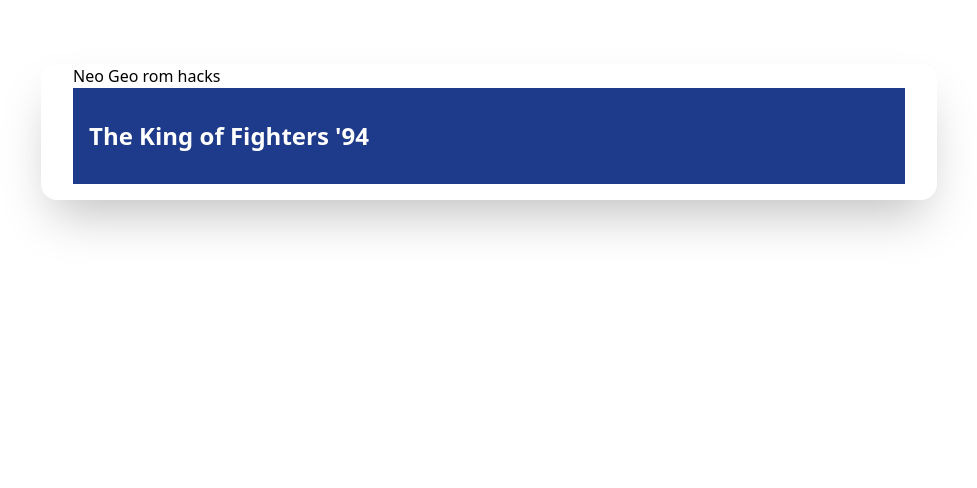
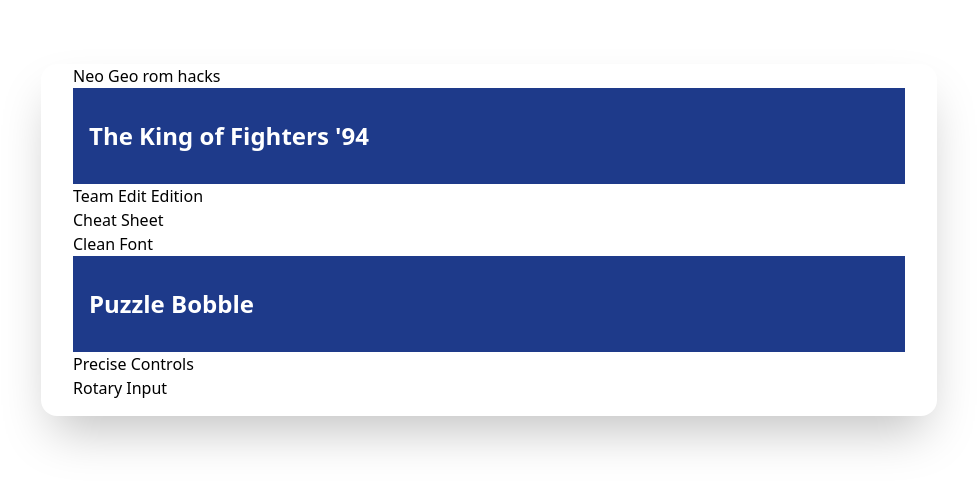
Before and after one commit to city41/neorh, a Next.js app: page / in a window 1280 px wide. Shown: the top 488 px of the page, without its empty margins (151-1128 px from the left). Built offline with nearby package versions, Linux system fonts and the light colour scheme.

Commit message:
pbobblen stub

```diff
--- a/src/components/IndexPage/GameEntry.tsx
+++ b/src/components/IndexPage/GameEntry.tsx
@@ -12,6 +12,11 @@ function GameEntry({ className, game }: GameEntryProps) {
       <h2 className="px-4 py-8 bg-blue-900 text-white font-bold text-2xl">
         {game.gameName}
       </h2>
+      <ul>
+        {game.hacks.map((h) => {
+          return <li>{h.name}</li>;
+        })}
+      </ul>
     </div>
   );
 }
--- a/src/hacks/index.ts
+++ b/src/hacks/index.ts
@@ -1,4 +1,5 @@
 import { RomHackGameEntry } from "@/types";
-import kof94 from "./kof94";
+import { kof94 } from "./kof94";
+import { pbobblen } from "./pbobblen";
 
-export const games: RomHackGameEntry[] = [kof94];
+export const games: RomHackGameEntry[] = [kof94, pbobblen];
--- a/src/hacks/kof94.ts
+++ b/src/hacks/kof94.ts
@@ -88,4 +88,4 @@ const kof94: RomHackGameEntry = {
   ],
 };
 
-export default kof94;
+export { kof94 };
--- /dev/null
+++ b/src/hacks/pbobblen.ts
@@ -0,0 +1,17 @@
+import { RomHackGameEntry } from "@/types";
+
+const pbobblen: RomHackGameEntry = {
+  gameName: "Puzzle Bobble",
+  mameName: "pbobblen",
+  originalFiles: [],
+  hacks: [
+    {
+      name: "Precise Controls",
+    },
+    {
+      name: "Rotary Input",
+    },
+  ],
+};
+
+export { pbobblen };
```
